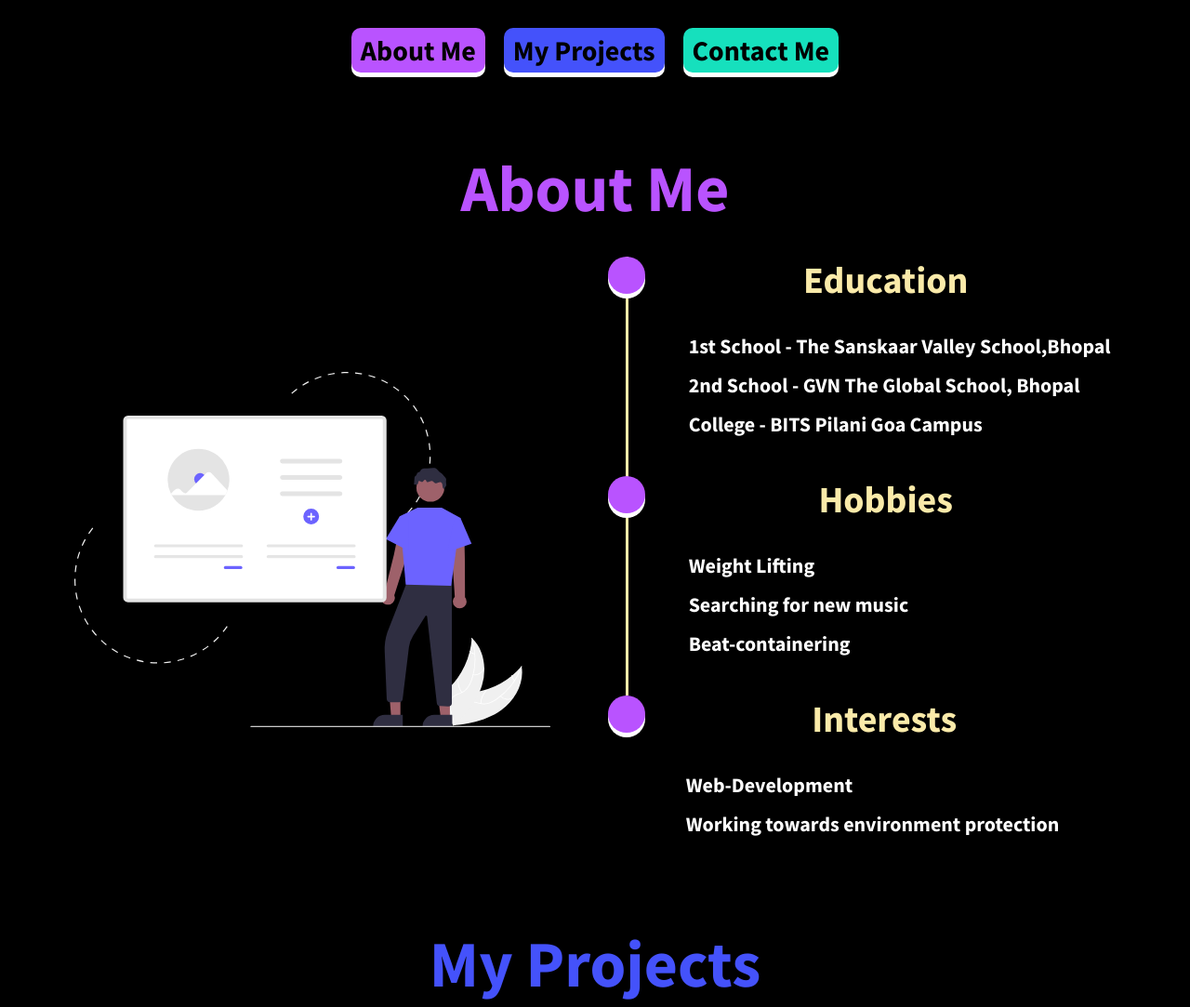
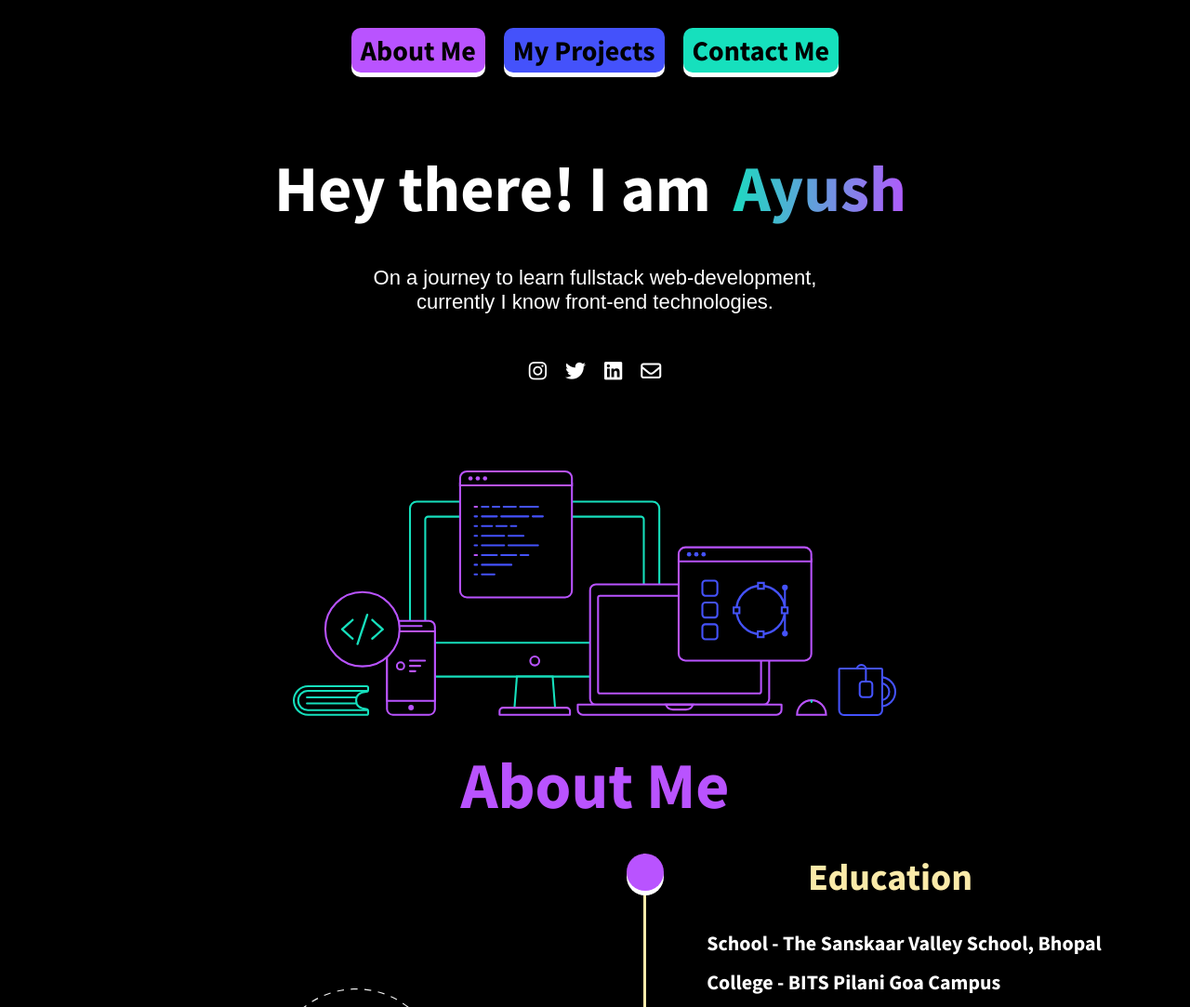
Before and after one commit to AYushgupta4387/My-Web-Portfolio, a website: page index.html in a window 1280 px wide. Shown: the top 1083 px of the page at 93% size. Drawn offline with Linux system fonts and the light colour scheme.

Commit message:
remove navigation, include it in the header

```diff
--- a/images/about.txt
+++ /dev/null
@@ -1,6 +0,0 @@
-This favicon was generated using the following font:
-
-- Font Title: Happy Monkey
-- Font Author: Copyright (c) 2011 by Brenda Gallo (gbrenda1987@gmail.com), with Reserved Font Name "Happy Monkey".
-- Font Source: http://fonts.gstatic.com/s/happymonkey/v9/K2F2fZZcl-9SXwl5F_C4R_OABwD2bWqVjw.ttf
-- Font License: SIL Open Font License, 1.1 (http://scripts.sil.org/OFL))
--- a/index.html
+++ b/index.html
@@ -24,14 +24,28 @@
         <link rel="manifest" href="images/site.webmanifest">
     </head>
     <body>
-        <!-- Navigation -->
-		<!-- Here navigation is made as a different section and not included in the header beacause I will treat it as a layout file just like header -->
-        <div class="navigation">
-            <nav class="navigation__nav">
-                <a href="#about-me" class="navigation__link navigation__link--about">About Me</a>
-                <a href="#my-projects" class="navigation__link navigation__link--projects">My Projects</a>
-                <a href="#contact-me" class="navigation__link navigation__link--contact">Contact Me</a>
+        <!-- header -->
+        <div class="header">
+            <nav class="header__nav u-margin-bottom-large">
+                <a href="#about-me" class="header__link header__link--about">About Me</a>
+                <a href="#my-projects" class="header__link header__link--projects">My Projects</a>
+                <a href="#contact-me" class="header__link header__link--contact">Contact Me</a>
             </nav>
+            <div class="header__main-container">
+                <h1 class="heading-primary heading-primary--header u-margin-bottom-medium">
+                    Hey there! I am <span class="special-bg">Ayush</span>
+                </h1>
+                <p class="paragraph paragraph--header">On a journey to learn fullstack web-development, currently I know front-end technologies.</p>
+                <div class="contact-me__link-container u-margin-top-medium">
+                    <a href="https://instagram.com/just_a__yush?utm_medium=copy_link" target="_blank"><i class="fab fa-instagram instagram-icon contact-me__icon"></i></a>
+                    <a href="https://twitter.com/ayushGupta4387?s=09" target="_blank"><i class="fab fa-twitter twitter-icon contact-me__icon"></i></a>
+                    <a href="https://www.linkedin.com/in/ayush-gupta-62b769197" target="_blank"><i class="fab fa-linkedin linkedin-icon contact-me__icon"></i></a>
+                    <a href="mailto:ayushgupta4387@gmail.com"><i class="far fa-envelope linkedin-icon contact-me__icon"></i></a>
+                </div>
+            </div>
+            <div class="header__image-container">
+                <img src="images/hero.svg" class="header__hero-image" alt="">
+            </div>
 		</div>
 
         <!-- About Me -->
@@ -52,8 +66,7 @@
                         </div>
                         <div class="cool-about-me__text-box">
                             <ul class="cool-about-me__list">
-                                <li class="cool-about-me__text">1st School - The Sanskaar Valley School,Bhopal</li>
-                                <li class="cool-about-me__text">2nd School - GVN The Global School, Bhopal</li>
+                                <li class="cool-about-me__text">School - The Sanskaar Valley School, Bhopal</li>
                                 <li class="cool-about-me__text">College - BITS Pilani Goa Campus</li>
                             </ul>
                         </div> <!-- /cool-about-me__text -->
@@ -62,13 +75,16 @@
                     <div class="cool-about-me__text-container">
                         <div class="cool-about-me__circle cool-about-me__circle--1"></div>
                         <div class="u-flex-center">
-                            <h2 class="heading-secondary heading-secondary--cool-about-me">Hobbies</h2>
+                            <h2 class="heading-secondary heading-secondary--cool-about-me">Tech-Stack</h2>
                         </div>
                         <div class="cool-about-me__text-box">
                             <ul>
-                                <li class="cool-about-me__text">Weight Lifting</li>
-                                <li class="cool-about-me__text">Searching for new music</li>
-                                <li class="cool-about-me__text">Beat-containering</li>
+                                <li class="cool-about-me__text">HTML</li>
+                                <li class="cool-about-me__text">CSS, BootStrap, SASS</li>
+                                <li class="cool-about-me__text">JavaScript</li>
+                                <li class="cool-about-me__text">Figma</li>
+                                <li class="cool-about-me__text">GitHub</li>
+
                             </ul>
                         </div> <!-- /cool-about-me__text -->
                     </div> <!-- /cool-about-me__text-container -->
--- a/sass/base/_typography.scss
+++ b/sass/base/_typography.scss
@@ -7,6 +7,12 @@
 
     @include respond(phone) {
         font-size: 5rem;
+    }
+
+    &--header {
+        @include respond(phone) {
+            text-align: center;
+        }
     }
 
     &--about-me {
@@ -44,6 +50,13 @@
 }
 
 .paragraph {
+    &--header {
+        font-family: Arial, Helvetica, sans-serif;
+        font-weight: 200;
+        max-width: 50rem;
+        text-align: center;
+    }
+
     &--my-projects {
         text-align: justify;
     }
--- a/sass/layout/_navigation.scss
+++ b/sass/layout/_header.scss
@@ -1,10 +1,12 @@
-.navigation {
+.header {
+    position: relative;
     padding: 3rem;
+    height: 100vh;
 
+    // Navigation
     &__nav {
         display: flex;
         justify-content: center;
-        margin-bottom: 5rem;
     }
 
     &__link {
@@ -56,15 +58,35 @@
     @include respond(phone) {
         width: 100%;
     }
-}
 
-@media (max-width: 500px) {
-    header {
+    // Rest of Header
+    &__main-container {
+        display: flex;
         flex-direction: column;
         align-items: center;
     }
 
-    .nav__link {
-        margin: 1rem 0;
+    .special-bg {
+        background-image: linear-gradient(90deg, $clr-1, $clr-2);
+        padding: 0 1rem;
+        background-clip: text;
+        -webkit-background-clip: text;
+        color: transparent;
+
+        @include respond(phone) {
+            padding: 0;
+        }
+    }
+
+    &__image-container {
+        display: flex;
+        justify-content: center;
+    }
+
+    &__hero-image {
+        position: absolute;
+        bottom: 3rem;
+        max-width: 90%;
+        height: auto;
     }
 }
--- a/sass/main.scss
+++ b/sass/main.scss
@@ -8,6 +8,6 @@
 @import "components/buttons";
 @import "components/cool-about-me";
 
-@import "layout/navigation";
+@import "layout/header";
 
 @import "pages/home";
```
Also changed, not shown: sass/pages/_home.scss (+1 -7 lines), css/style.css, images/hero.svg (added).
